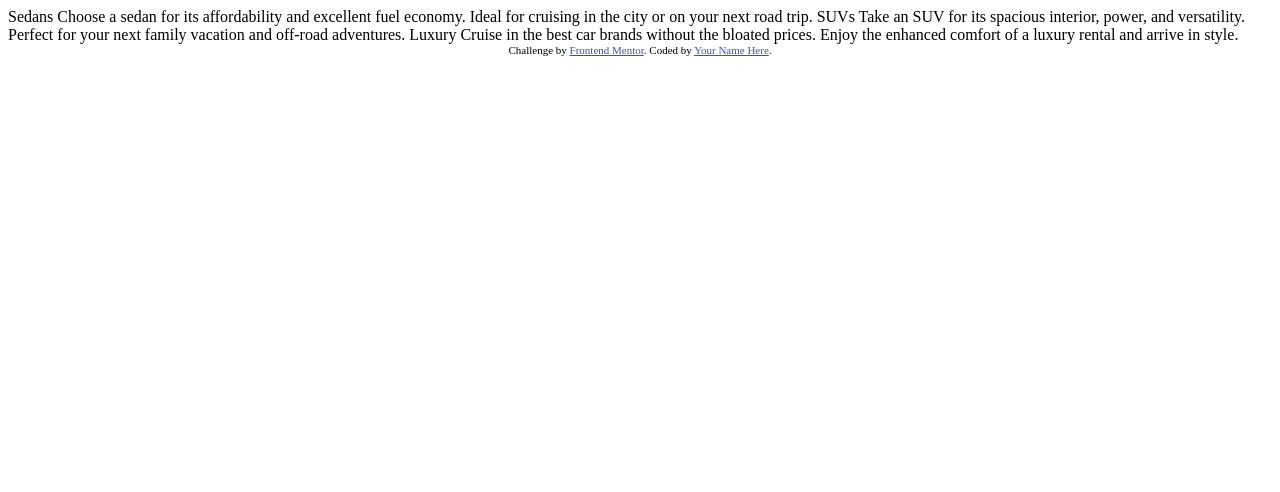
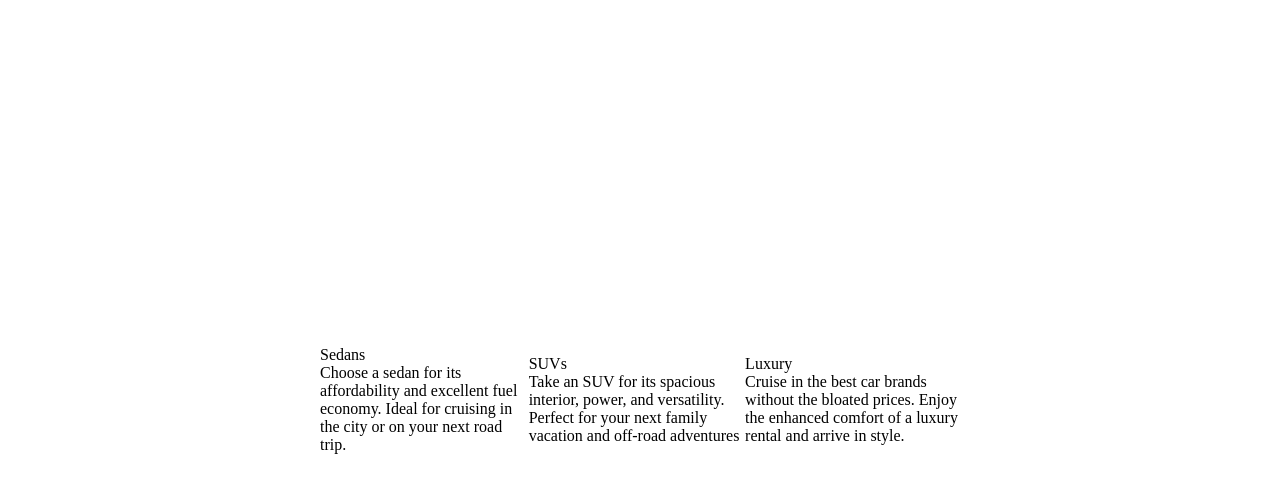
Before and after one commit to vviktorian/3-coulmn-preview, a plain HTML site: page index.html in a window 1280 px wide. Drawn offline with Linux system fonts and the light colour scheme.

Commit message:
Creating columns

```diff
--- a/index.html
+++ b/index.html
@@ -5,32 +5,35 @@
   <meta name="viewport" content="width=device-width, initial-scale=1.0"> <!-- displays site properly based on user's device -->
 
   <link rel="icon" type="image/png" sizes="32x32" href="./images/favicon-32x32.png">
-
   <title>Frontend Mentor | 3-column preview card component</title>
 
-  <!-- Feel free to remove these styles or customise in your own stylesheet 👍 -->
-  <style>
-    .attribution { font-size: 11px; text-align: center; }
-    .attribution a { color: hsl(228, 45%, 44%); }
-  </style>
+  <link rel="stylesheet" href="styles/main.css">
+
 </head>
 <body>
-
-  Sedans
-  Choose a sedan for its affordability and excellent fuel economy. Ideal for cruising in the city
-  or on your next road trip.
-
-  SUVs
-  Take an SUV for its spacious interior, power, and versatility. Perfect for your next family vacation
-  and off-road adventures.
-
-  Luxury
-  Cruise in the best car brands without the bloated prices. Enjoy the enhanced comfort of a luxury
-  rental and arrive in style.
-
-  <div class="attribution">
-    Challenge by <a href="https://www.frontendmentor.io?ref=challenge" target="_blank">Frontend Mentor</a>.
-    Coded by <a href="#">Your Name Here</a>.
+  <div class="content">
+  <div class="columns">
+    <div class="column sedans">
+      <div class="columnTitle">
+        Sedans
+      </div>
+      <div class="columnText"> Choose a sedan for its affordability and excellent fuel economy. Ideal for cruising in the city
+        or on your next road trip.</div>
+      <div class="columnButton"></div>
+    </div>
+    <div class="column suvs">
+      <div class="columnTitle">SUVs</div>
+      <div class="columnText">Take an SUV for its spacious interior, power, and versatility. Perfect for your next family vacation
+        and off-road adventures</div>
+      <div class="columnButton"></div>
+    </div>
+    <div class="column luxury">
+      <div class="columnTitle">Luxury</div>
+      <div class="columnText">Cruise in the best car brands without the bloated prices. Enjoy the enhanced comfort of a luxury
+        rental and arrive in style.</div>
+      <div class="columnButton"></div>
+    </div>
+  </div>
   </div>
 </body>
 </html>
--- /dev/null
+++ b/styles/main.scss
@@ -0,0 +1,21 @@
+@import 'mixins';
+@import 'variables';
+
+body{
+    margin: 0;
+    padding: 0;
+}
+
+.content{
+    height: 100vh;
+    @include flex(row, center, center);
+
+    .columns{
+        width:50vw;
+        @include flex(row,center,center);
+
+        .column{
+
+        }
+    }
+}
--- /dev/null
+++ b/styles/mixins.scss
@@ -0,0 +1,6 @@
+@mixin flex($direction, $align, $justify) {
+    display: flex;
+    align-items: $align;
+    justify-content: $justify;
+    flex-direction: $direction;
+}
```
Also changed, not shown: styles/main.css (added), styles/mixins.css (added), styles/variables.css (added), styles/variables.scss (added), texts.txt (added), 3 other files.
